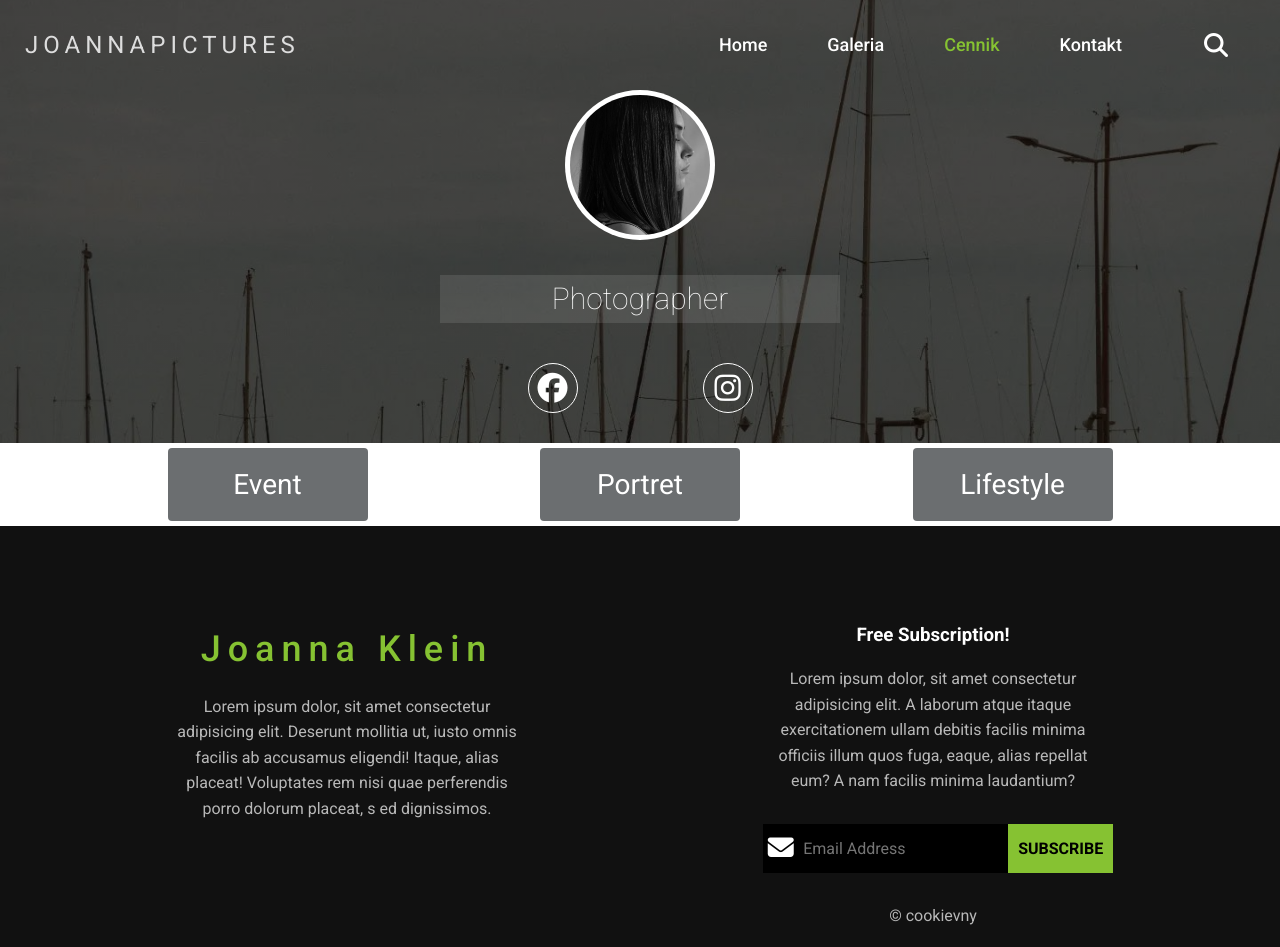
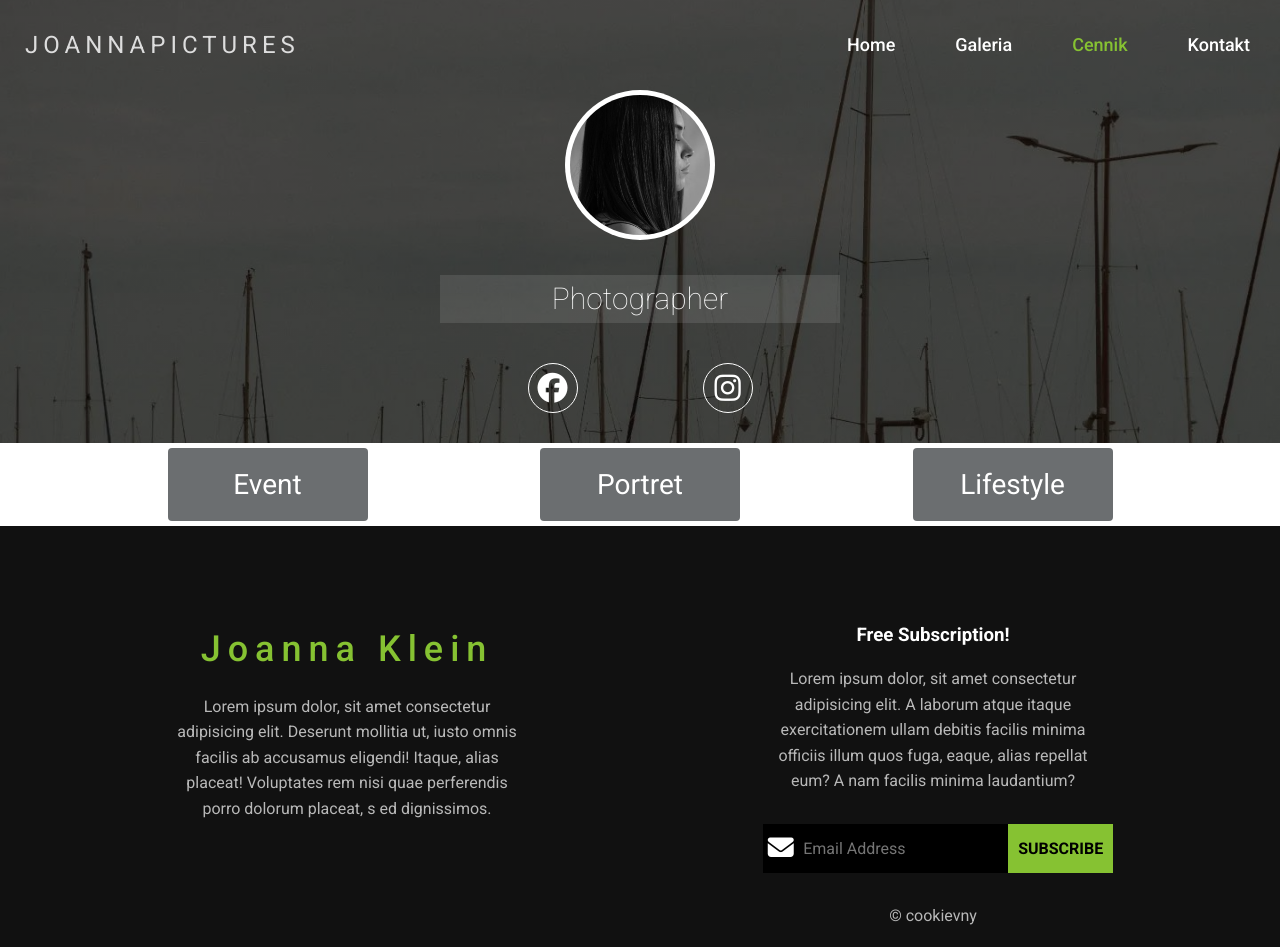
Before and after one commit to Trabatu/Photography, a plain HTML site: page cennik.html in a window 1280 px wide. Drawn offline with Linux system fonts and the light colour scheme.

Commit message:
search icon removal

```diff
--- a/cennik.html
+++ b/cennik.html
@@ -32,9 +32,9 @@
                     <li><a href="contact.html">Kontakt</a>
                 </ul>
             </nav>
-            <span class="search-icon">
+            <!-- <span class="search-icon">
                 <i class="fas fa-search"></i>
-            </span>
+            </span> -->
         </div>
 
         <div class="container about">
```
Also changed, not shown: contact.html (+2 -2 lines), gallery.html (+2 -2 lines).
